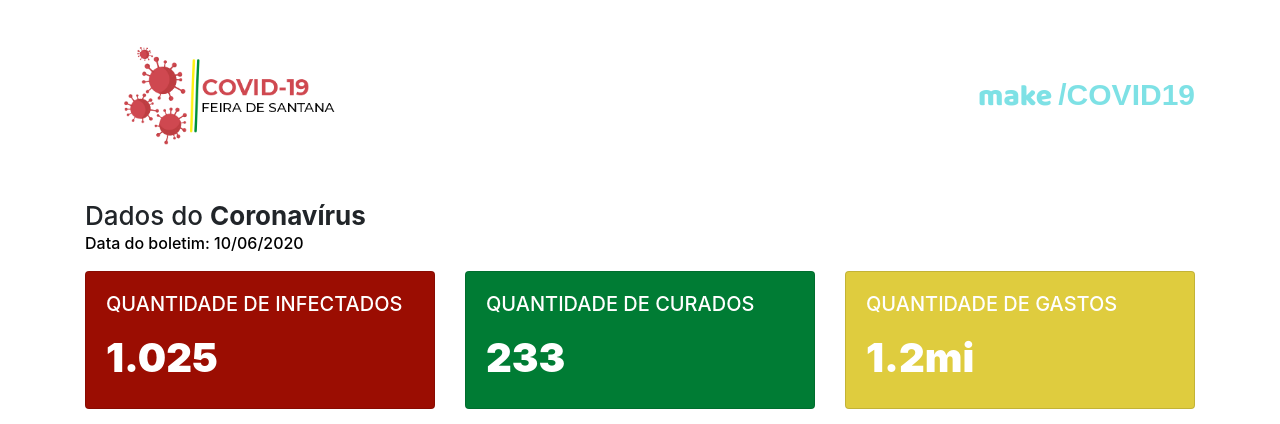
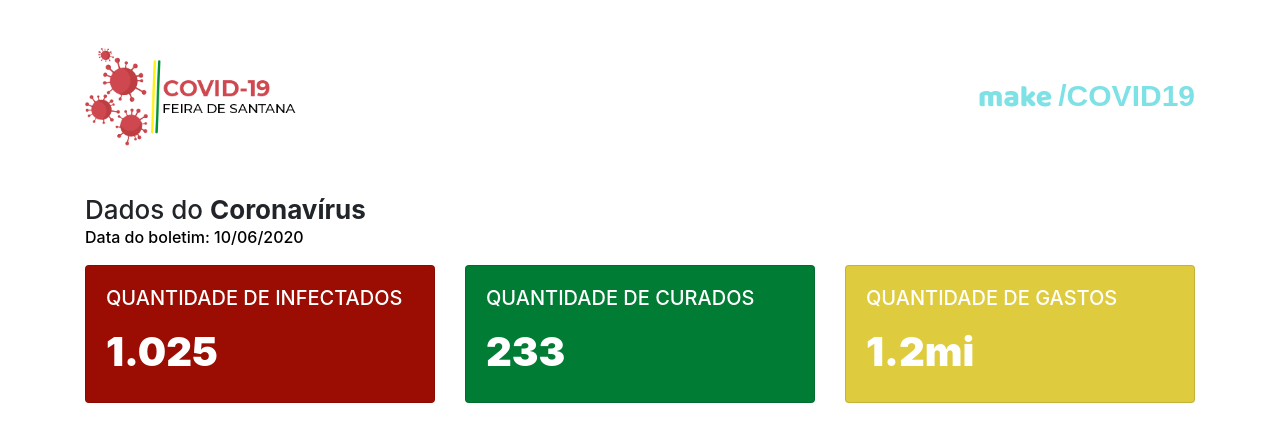
Before and after one commit to bl4nc/Site-Covid, a PHP site: page / in a window 1280 px wide. Shown: the top 424 px of the page. Run offline with PHP 8.4, Linux system fonts and the light colour scheme; some libraries are stand-ins or nearby versions.

Commit message:
Fix
Ajustando espaçamento do menu

```diff
--- a/conteudo/header.php
+++ b/conteudo/header.php
@@ -1,8 +1,8 @@
-<header>
+<header class="mt-5 mb-5">
     <div class="container mt-2" id="menu">
         <div id="logo">
             <a href="#">
-                <div class="zoom rounded float-left">
+                <div class="zoom float-left">
                     <img src="midia/logo-covid-feira.png" id="logo">
                 </div>
             </a>
--- a/css/header.css
+++ b/css/header.css
@@ -37,11 +37,12 @@
 #logo {
     width: 80%;
     max-width: 70%;
+    padding: 0;
+    margin: 0;
 }
 
 .zoom {
-    padding: 5%;
-    overflow: hidden;
+    /* overflow: hidden; */
 }
 
 .zoom img {
@@ -73,6 +74,7 @@
 
 .texto-make{
     font-size: 30px;
+    text-align: center;
 }
 
 @media screen and (max-width: 995px){
@@ -82,6 +84,6 @@
 }
 @media screen and (max-width: 500px){
     .texto-make{
-        font-size: 18px;
+        font-size: 22px;
     }
 }
```
